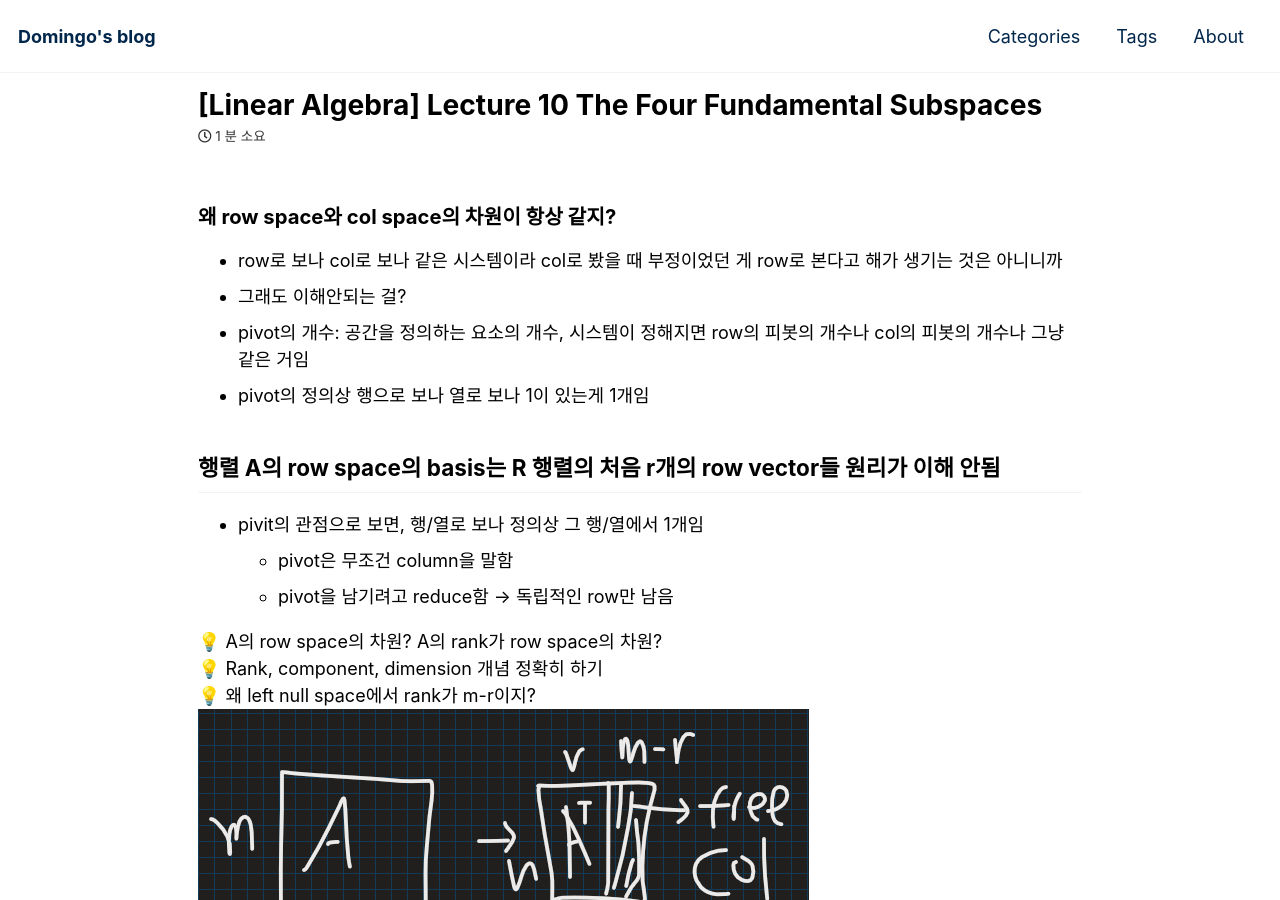
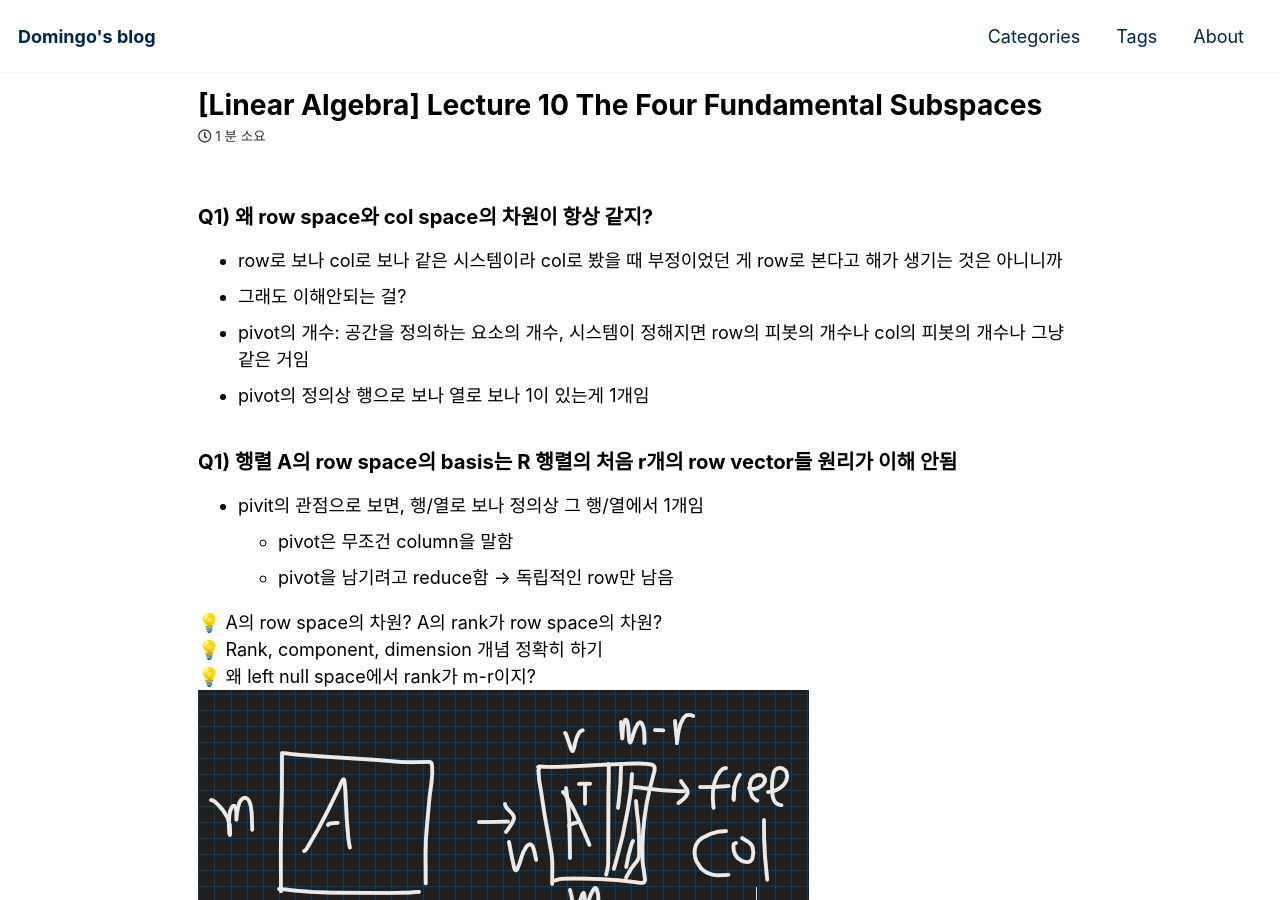
Before and after one commit to domingolee0254/domingolee0254.github.io, a Jekyll site: the page built from _posts/Math/2024-07-20-[Linear Algebra] Lecture 10 The Four Fundamental Subspaces.md, in a window 1280 px wide and 900 px high. Built offline with Jekyll 4.4.1, drawn with Linux system fonts in a browser that asks for light colours; cached includes are drawn as plain includes; comment, search, counter and statistics services are not loaded.

```diff
--- a/_posts/Math/2024-07-20-[Linear Algebra] Lecture 10 The Four Fundamental Subspaces.md
+++ b/_posts/Math/2024-07-20-[Linear Algebra] Lecture 10 The Four Fundamental Subspaces.md
@@ -11,13 +11,13 @@ tags:
 last_modified_at: 2024-07-20
 ---
 
-### 왜 row space와 col space의 차원이 항상 같지?
+### Q1) 왜 row space와 col space의 차원이 항상 같지?
 - row로 보나 col로 보나 같은 시스템이라 col로 봤을 때 부정이었던 게 row로 본다고 해가 생기는 것은 아니니까
 - 그래도 이해안되는 걸?
 - pivot의 개수: 공간을 정의하는 요소의 개수, 시스템이 정해지면 row의 피봇의 개수나 col의 피봇의 개수나 그냥 같은 거임
 - pivot의 정의상 행으로 보나 열로 보나 1이 있는게 1개임
 
-## 행렬 A의 row space의 basis는 R 행렬의 처음 r개의 row vector들 원리가 이해 안됨
+### Q1) 행렬 A의 row space의 basis는 R 행렬의 처음 r개의 row vector들 원리가 이해 안됨
 
 - pivit의 관점으로 보면, 행/열로 보나 정의상 그 행/열에서 1개임
     - pivot은 무조건 column을 말함
```
